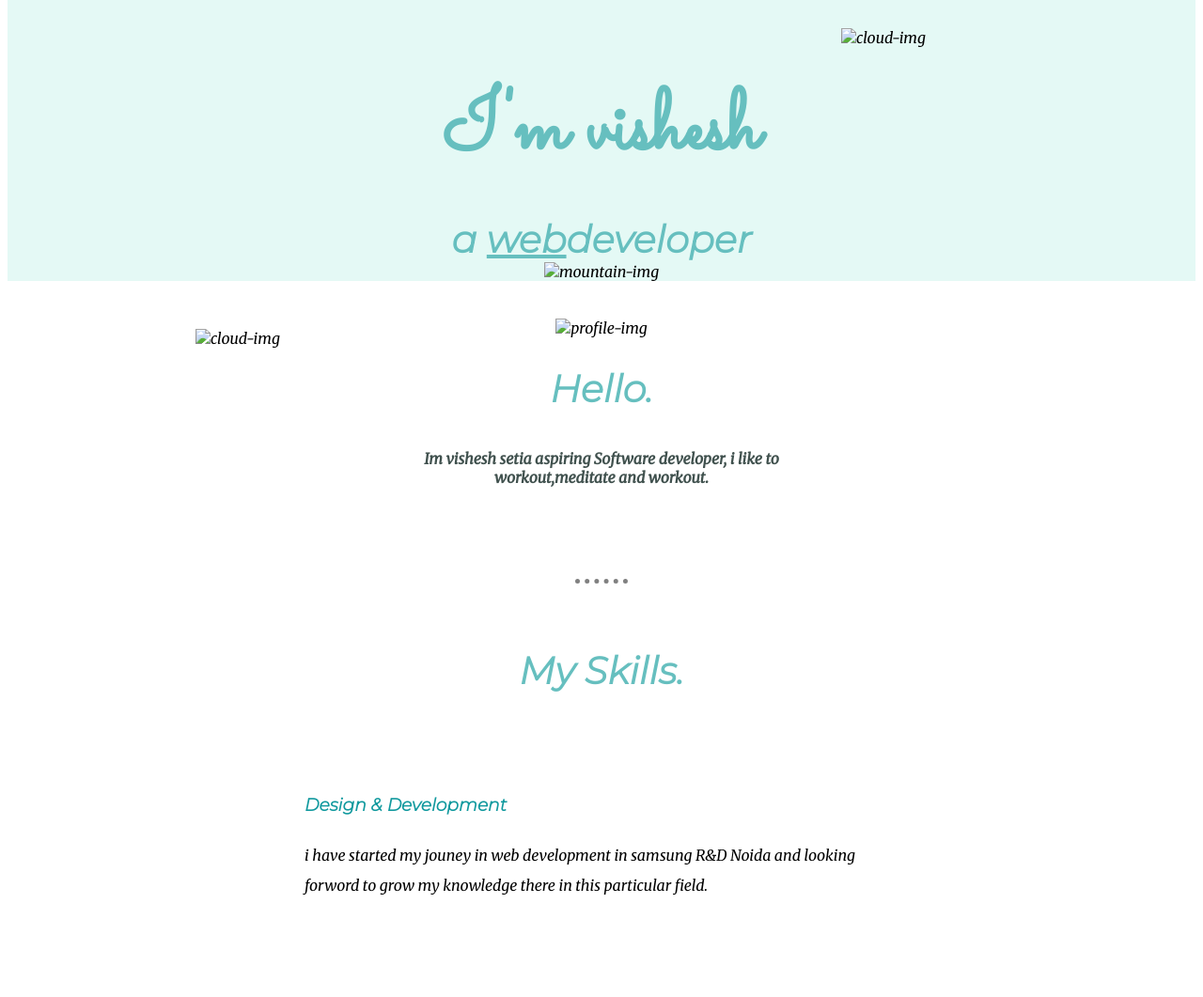
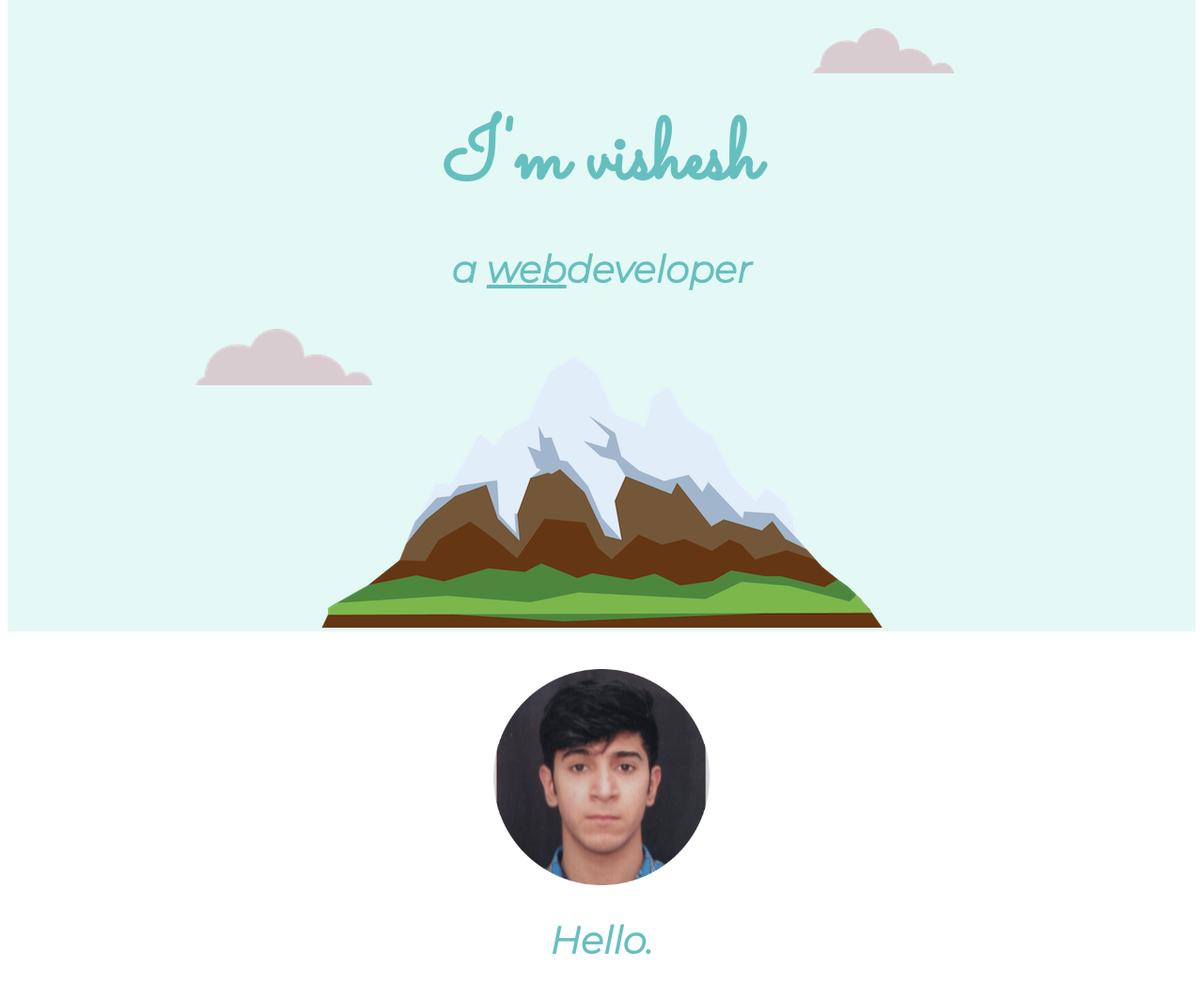
Before and after one commit to Vishesh34/my_official_site_, a plain HTML site: page index.html in a window 1280 px wide. Shown: the top 1061 px of the page at 94% size. Drawn offline with Linux system fonts and the light colour scheme; files that its build step writes are made by us from their sources.

Commit message:
Update index.html

```diff
--- a/index.html
+++ b/index.html
@@ -11,15 +11,15 @@
   </head>
   <body>
     <div class="top">
-      <img class="top-cloud" src="images\cloud.png" alt="cloud-img">
+      <img class="top-cloud" src="cloud.png" alt="cloud-img">
       <h1>I'm vishesh</h1>
       <h2>a <span class="underlined">web</span>developer</h2>
-      <img class="bottom-cloud" src="images\cloud.png" alt="cloud-img">
-      <img class="" src="images\mountain.png" alt="mountain-img">
+      <img class="bottom-cloud" src="cloud.png" alt="cloud-img">
+      <img class="" src="mountain.png" alt="mountain-img">
     </div>
     <div class="middle-container">
       <div class="profile">
-        <img src="images/pic-modified.png" alt="profile-img" height="230px" >
+        <img src="pic-modified.png" alt="profile-img" height="230px" >
         <h2 class="hello">Hello.</h2>
         <div class="description">
           <p>Im vishesh setia aspiring Software developer, i like to workout,meditate and workout. </p>
@@ -29,12 +29,12 @@
       <div class="skills">
         <h2>My Skills.</h2>
         <div class="skill-row">
-          <img class="computer-img" src="images/computer-modified.png" alt="">
+          <img class="computer-img" src="computer-modified.png" alt="">
           <h3>Design & Development</h3>
           <p>i have started my jouney in web development in samsung R&D Noida and looking forword to grow my knowledge there in this particular field.</p>
         </div>
         <div class="skill-row">
-          <img class="chilli-img" src="images/chillies.png" alt="">
+          <img class="chilli-img" src="chillies.png" alt="">
           <h3>Paw bhaji challenge</h3>
           <p>my favourite food is paw bhaji and i can eat as much as pav bhaji i want,i can challenge anyone to have a pav bhaji competetion with me :p.</p>
         </div>
```
